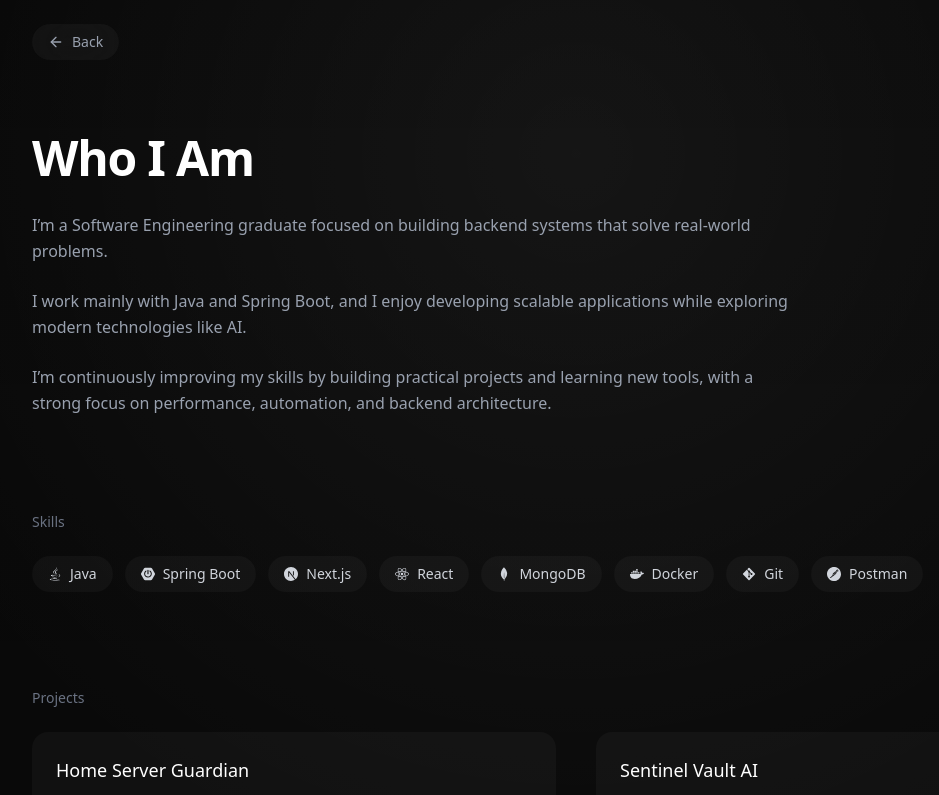
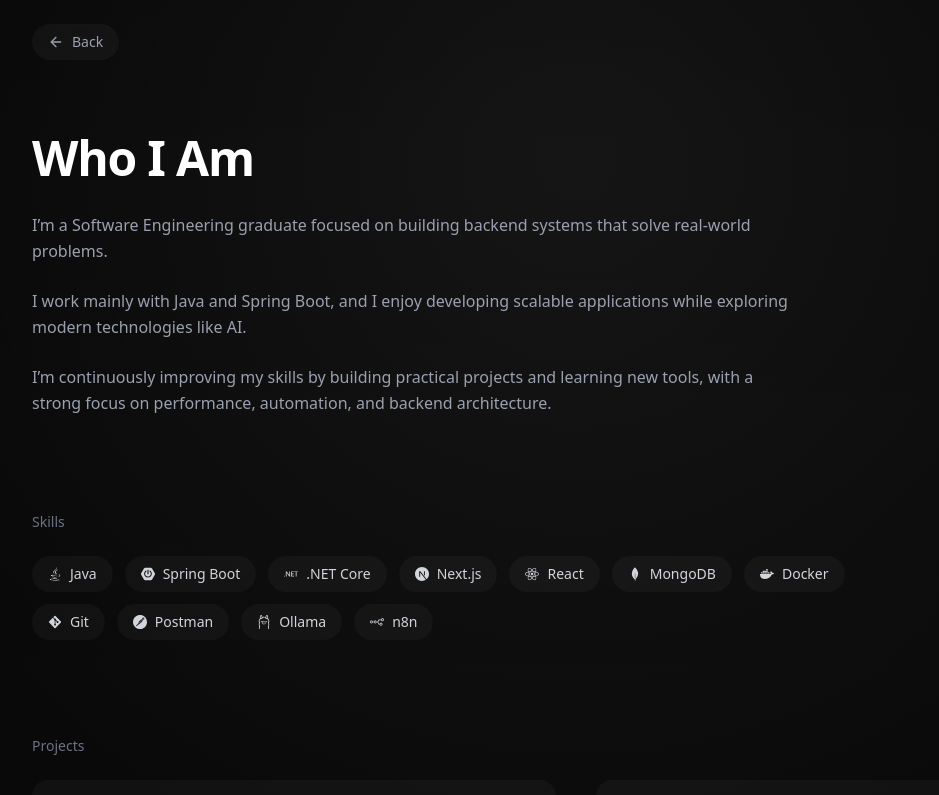
Before and after one commit to RaninduAmarasinghe/my-portfolio, a Next.js app: page /about in a window 1280 px wide. Shown: the top 795 px of the page, without its empty margins (64-1003 px from the left). Built offline with nearby package versions, Linux system fonts and the light colour scheme.

Commit message:
feat: update skill at about page

```diff
--- a/app/about/page.tsx
+++ b/app/about/page.tsx
@@ -3,7 +3,7 @@
 import Link from "next/link";
 import { ArrowLeft } from "lucide-react";
 import { FaJava, FaReact, FaDocker, FaGitAlt } from "react-icons/fa";
-import { SiSpringboot, SiMongodb, SiPostman, SiNextdotjs  } from "react-icons/si";
+import { SiSpringboot, SiMongodb, SiPostman, SiNextdotjs, SiDotnet, SiN8N, SiOllama  } from "react-icons/si";
 import { motion } from "framer-motion";
 
 export default function AboutPage() {
@@ -72,12 +72,16 @@ export default function AboutPage() {
         <div className="flex flex-wrap gap-3 max-w-4xl">
           <Skill icon={<FaJava />} name="Java" />
           <Skill icon={<SiSpringboot />} name="Spring Boot" />
+          <Skill icon={<SiDotnet />} name=".NET Core" />
           <Skill icon={<SiNextdotjs />} name="Next.js" />
           <Skill icon={<FaReact />} name="React" />
           <Skill icon={<SiMongodb />} name="MongoDB" />
           <Skill icon={<FaDocker />} name="Docker" />
           <Skill icon={<FaGitAlt />} name="Git" />
           <Skill icon={<SiPostman />} name="Postman" />
+          <Skill icon={<SiOllama />} name="Ollama" />
+          <Skill icon={<SiN8N />} name="n8n" />
+
         </div>
       </motion.div>
 
```
